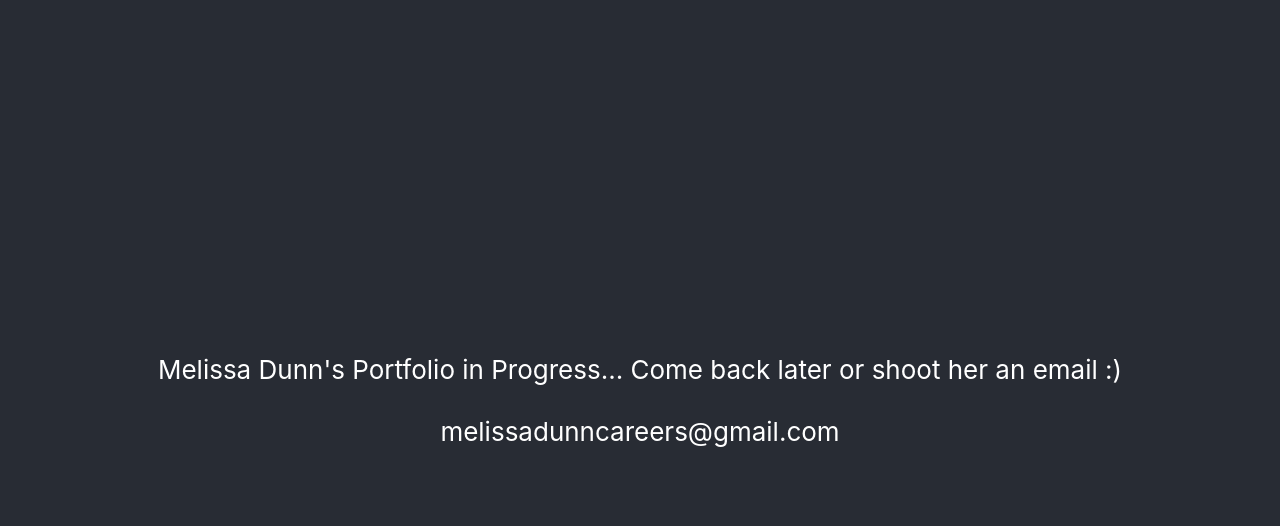
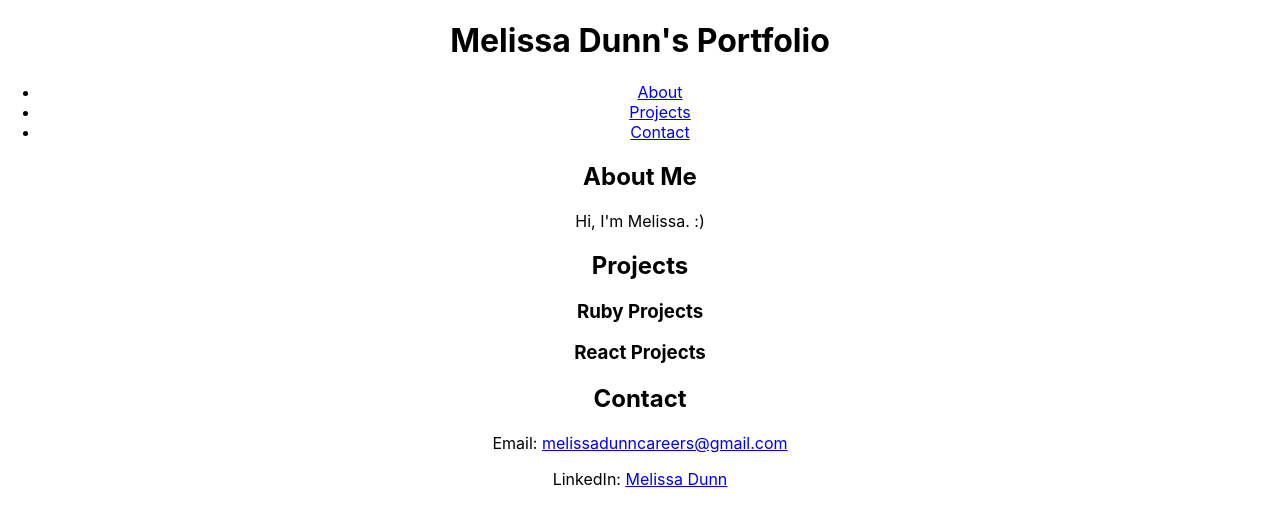
Before and after one commit to lilmissmoffitt/melissa-dunn-portfolio, a React (Create React App) app: page / in a window 1280 px wide. Shown: the top 526 px of the page. Built offline with nearby package versions, Linux system fonts and the light colour scheme.

Commit message:
add js (no styles)

```diff
--- a/src/App.js
+++ b/src/App.js
@@ -1,20 +1,20 @@
-import logo from './logo.svg';
+// src/App.js
+import React from 'react';
 import './App.css';
+import Header from './components/Header';
+import About from './components/About';
+import Projects from './components/Projects';
+import Contact from './components/Contact';
 
 function App() {
   return (
     <div className="App">
-      <header className="App-header">
-        <div>
-        Melissa Dunn's Portfolio in Progress...
-
-        Come back later or shoot her an email :)
-        </div>
-        <br></br>
-        <div>
-          melissadunncareers@gmail.com
-        </div>
-      </header>
+      <Header />
+      <main>
+        <About />
+        <Projects />
+        <Contact />
+      </main>
     </div>
   );
 }
--- a/src/components/About.js
+++ b/src/components/About.js
@@ -0,0 +1,12 @@
+// import './About.css';
+
+const About = () => {
+  return (
+    <section id="about">
+      <h2>About Me</h2>
+      <p>Hi, I'm Melissa. :) </p>
+    </section>
+  );
+};
+
+export default About;
--- a/src/components/Contact.js
+++ b/src/components/Contact.js
@@ -0,0 +1,13 @@
+// import './Contact.css';
+
+const Contact = () => {
+  return (
+    <section id="contact">
+      <h2>Contact</h2>
+      <p>Email: <a href="mailto:melissadunncareers@gmail.com">melissadunncareers@gmail.com</a></p>
+      <p>LinkedIn: <a href="https://www.linkedin.com/in/melissa-dunn-128520101/">Melissa Dunn</a></p>
+    </section>
+  );
+};
+
+export default Contact;
--- a/src/components/Header.js
+++ b/src/components/Header.js
@@ -0,0 +1,18 @@
+// import './Header.css';
+
+const Header = () => {
+  return (
+    <header>
+      <h1>Melissa Dunn's Portfolio</h1>
+      <nav>
+        <ul>
+          <li><a href="#about">About</a></li>
+          <li><a href="#projects">Projects</a></li>
+          <li><a href="#contact">Contact</a></li>
+        </ul>
+      </nav>
+    </header>
+  );
+};
+
+export default Header;
--- a/src/components/Projects.js
+++ b/src/components/Projects.js
@@ -0,0 +1,20 @@
+// import './Projects.css';
+
+const Projects = () => {
+  return (
+    <section id="projects">
+      <h2>Projects</h2>
+      <div className="project-list">
+        <h3>Ruby Projects</h3>
+        <div className="project">
+        </div>
+        <h3>React Projects</h3>
+        <div className="project">
+        </div>
+        {/* Add more projects as needed */}
+      </div>
+    </section>
+  );
+};
+
+export default Projects;
```
